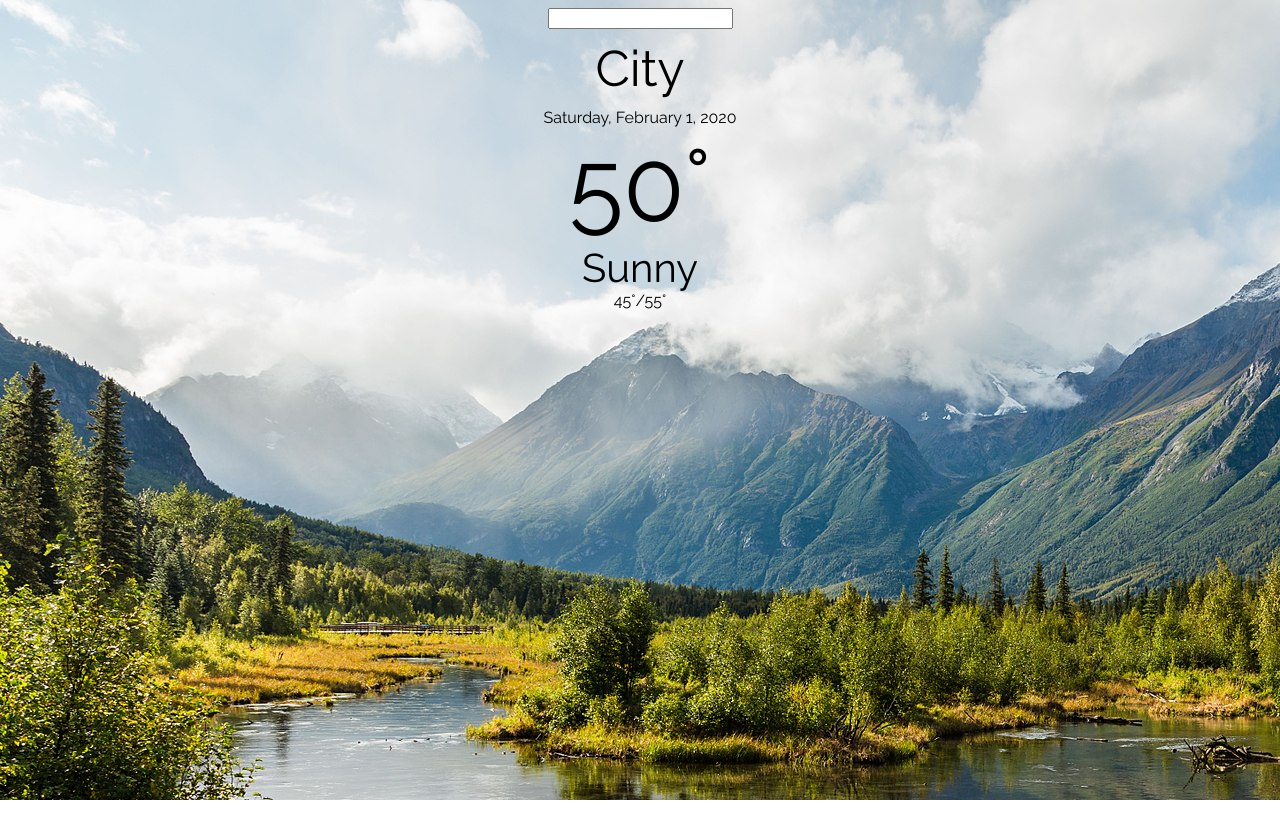
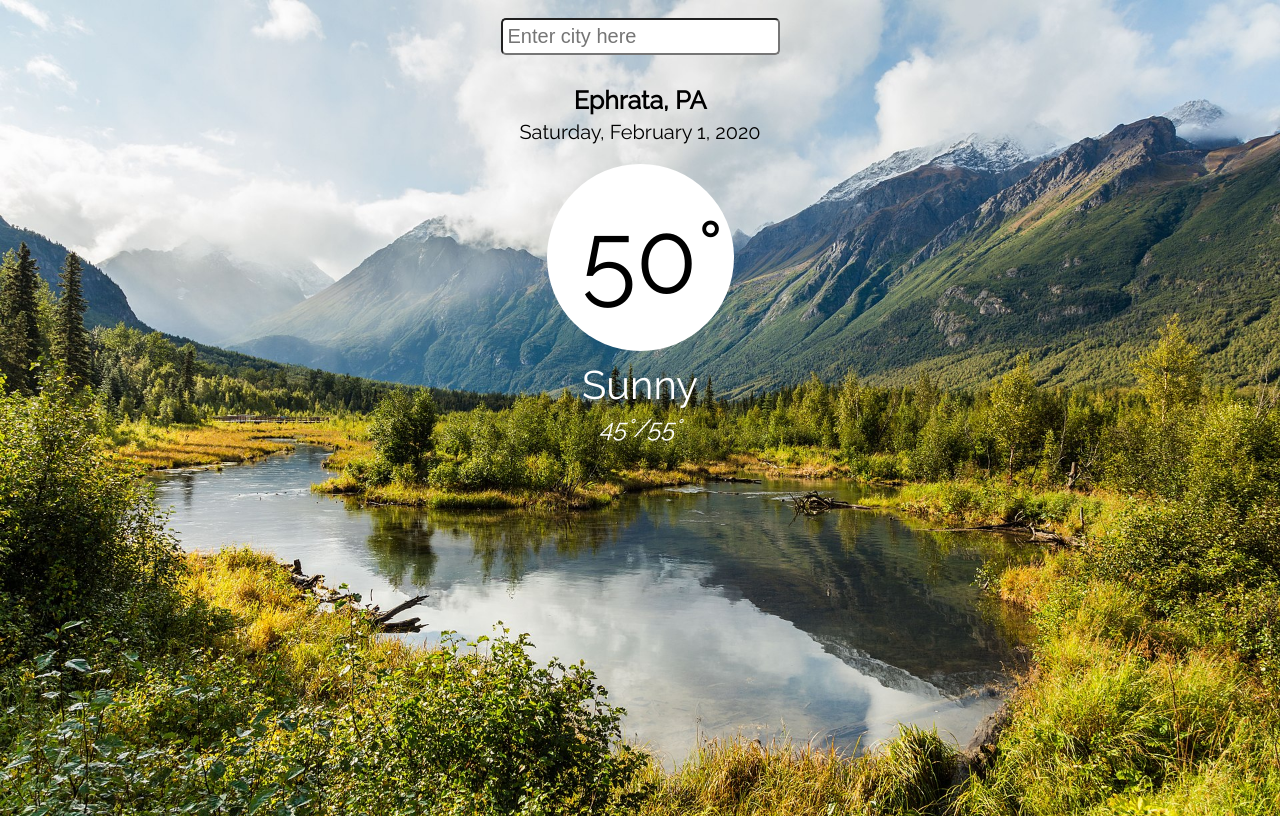
Before and after one commit to kasweigart/Weather-App, a plain HTML site: page index.html in a window 1280 px wide. Drawn offline with Linux system fonts and the light colour scheme.

Commit message:
more styling

```diff
--- a/index.html
+++ b/index.html
@@ -9,25 +9,25 @@
         <link rel="stylesheet" href="styles.css">
         <link href="https://fonts.googleapis.com/css?family=Raleway&display=swap" rel="stylesheet">
     </head>
-    <body>
+    <body class="app">
         <div>
             <header>
-                <input type="text" autocomplete="off" class="search">
+                <input type="text" autocomplete="off" class="search" placeholder="Enter city here">
             </header>
             <div class="city">
-                City
+               Ephrata, PA
             </div>
         </div>
         <div class="date">
             Saturday, February 1, 2020
         </div>
         <div class="temp">
-            50<span>&#176;</span>
+            <span>&nbsp;</span>50<span>&#176;</span>
         </div>
         <div class="weather">
             Sunny
         </div>
-        <div class="highlow">
+        <div class="highLow">
             45<span>&#176;</span>/55<span>&#176;</span>
         </div>
         <script src="weather.js" async defer></script>
--- a/styles.css
+++ b/styles.css
@@ -1,19 +1,29 @@
 body {
     background-image: url("daytime.jpg");
+    background-color: black;
     font-family: 'Raleway', sans-serif;
+    background-size: cover;
+    background-repeat: no-repeat;
+    position:
 }
-.search-input {
-    border-radius: 5em;
-    font-size: 16px;
-    box-shadow: 5px, 5px, 5px, 5px, gray;
+.search {
+    color: black;
+    font-size: 20px;
+    box-shadow: gray;
+    padding: 5px;
+    margin: 10px;
+    border-radius: 5px;
 }
 
 .city {
     display: flex;
     align-items: center;
     justify-content: center;
-    font-size: 50px;
-    padding: 10px;
+    font-size: 25px;
+    padding-top: 20px;
+    padding-bottom: 5px;
+    font-weight: bolder;
+    text-shadow: gray;
 }
 header {
     justify-content: center;
@@ -24,22 +34,48 @@ header {
     justify-content: center;
     display: flex;
     align-items: center;
+    text-align: center;
     font-size: 100px;
-    font-weight: 500;
+    padding: 26px;
+    height: 135px;
+    width: 135px;
+    margin: auto;
+    border-radius: 100%;
+    text-shadow: gray;
+    background-color: white;
+    box-shadow: 10px, 10px, 10px, 10px, rgba(0, 0, 0, .6);
+    margin-top: 20px;
 }
 .date {
     justify-content: center;
     display: flex;
     align-items: center;
+    font-size: 20px;
+    text-shadow: gray;
+    margin: ;
 }
 .weather {
     justify-content: center;
     display: flex;
     align-items: center;
     font-size: 40px;
+    margin-top: 10px;
+    text-shadow: gray;
+    color: white;
 }
-.highlow {
+.highLow {
     justify-content: center;
     display: flex;
     align-items: center;
+    font-size: 25px;
+    padding-top: 5px;
+    box-shadow: gray;
+    font-style: italic;
+    color: white;
 }
+
+.app {
+    background-image: linear-gradient(to bottom, rgba(0, 0, 0, 0.2), rgba(0, 0, 0, 0.7))
+    display: flex;
+    flex-direction: column;
+    min-height: 100vh;
--- a/weather.js
+++ b/weather.js
@@ -0,0 +1,2 @@
+const search = document.getElementsByClassName("search");
+console.log(search);
```
